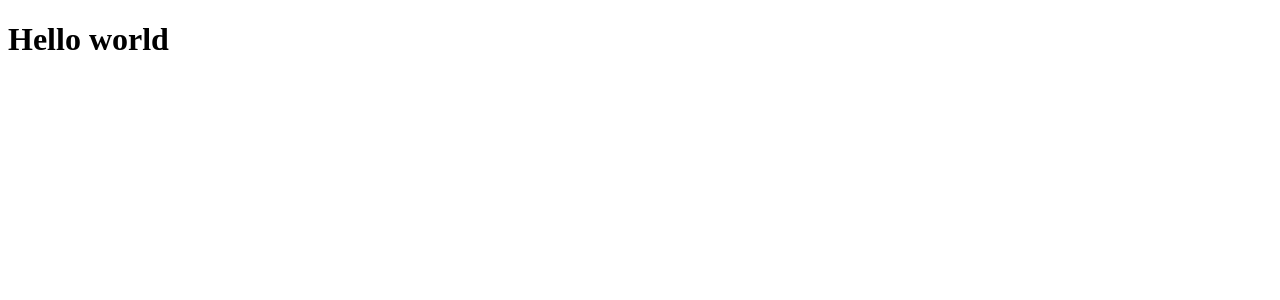
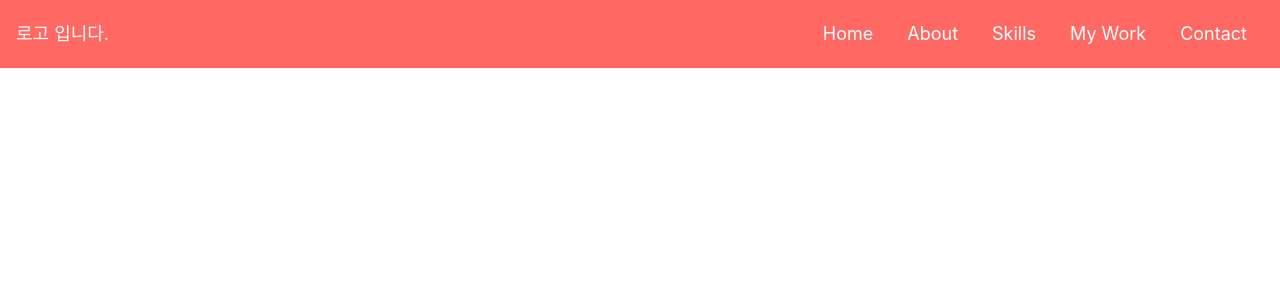
Before and after one commit to takeaways/react-my-web, a React (Create React App) app: page / in a window 1280 px wide. Shown: the top 300 px of the page. Built offline with nearby package versions, Linux system fonts and the light colour scheme.

Commit message:
ADD TopBar
네비게이션바 만들었습니다.

```diff
--- a/src/App.tsx
+++ b/src/App.tsx
@@ -1,10 +1,18 @@
 import React from 'react';
+import {BrowserRouter, Switch, Route} from "react-router-dom"
+
+import TopBar from './common/components/TopBar';
+
+import Main from './main/containers/Main';
 
 function App() {
   return (
-    <div className="App">
-      <h1>Hello world</h1>
-    </div>
+    <BrowserRouter>
+      <TopBar/>
+      <Switch>
+        <Route path="/" component={Main}/>
+      </Switch>
+    </BrowserRouter>
   );
 }
 
--- /dev/null
+++ b/src/common/components/GlobalStyles.tsx
@@ -0,0 +1,64 @@
+import { createGlobalStyle } from 'styled-components';
+import reset from 'styled-reset';
+
+const GlobalStyles = createGlobalStyle`
+    ${reset}
+    :root {
+	    /* Color */
+      --color-white: #ffffff;
+      --color-light-white: #eeeeee;
+      --color-dark-white: #bdbdbd;
+      --color-pink: #fe918d;
+      --color-dark-pink: #ff6863;
+      --color-black: #4d4d4d;
+      --color-dark-grey: #4d4d4d;
+      --color-grey: #616161;
+      --color-light-grey: #7c7979;
+      --color-blue: #73aace;
+      --color-yellow: #fff7d1;
+      --color-orange: #feb546;
+      --color-black: #000000;
+      /* Font size */
+      --font-large: 48px;
+      --font-medium: 28px;
+      --font-regular: 18px;
+      --font-small: 16px;
+      --font-micro: 14px;
+      /* Font weight */
+      --weight-bold: 700;
+      --weight-semi-bold: 600;
+      --weight-regular: 400;
+      /* Size */
+      --size-border-radius: 4px;
+      /* Animation */
+      --animation-duration: 250ms;
+    }
+    *{
+        box-sizing:border-box;
+    }
+    body{
+        font-size:var(--font-micro);
+        font-family: -apple-system,system-ui,BlinkMacSystemFont,"Segoe UI",Roboto,"Helvetica Neue",Arial,sans-serif;
+    }
+    a{
+        text-decoration:none;
+        color:inherit;
+        cursor: pointer;
+    }
+    ol, ul, li {
+        list-style: none;
+    }
+    img {
+        display: block;
+        width: 100%;
+        height: 100%;
+    }
+    input, button {
+        background-color: transparent;
+    }
+    h1, h2, h3, h4, h5, h6 {
+    font-family:'Maven Pro', sans-serif;
+  }
+`;
+
+export default GlobalStyles;
--- /dev/null
+++ b/src/common/components/PageContainer/index.tsx
@@ -0,0 +1,5 @@
+import React from "react"
+
+export default function PageContainer(){
+  return <h1>PageContainer</h1>
+}
--- /dev/null
+++ b/src/common/components/TopBar/index.tsx
@@ -0,0 +1,55 @@
+import React from 'react';
+import { Link } from 'react-router-dom';
+import styled from 'styled-components';
+
+function TopBar() {
+  return (
+    <Navbar>
+      <Logo>로고 입니다.</Logo>
+      <LinkList>
+        {LINKS.map((item) => (
+          <LinkItem key={item.title}>
+            <Link to={item.to}>{item.title}</Link>
+          </LinkItem>
+        ))}
+      </LinkList>
+    </Navbar>
+  );
+}
+
+const LINKS = [
+  { to: '/home', title: 'Home' },
+  { to: '/', title: 'About' },
+  { to: '/', title: 'Skills' },
+  { to: '/', title: 'My Work' },
+  { to: '/', title: 'Contact' },
+];
+
+const Navbar = styled.nav`
+  position: fixed;
+  width: 100%;
+  display: flex;
+  justify-content: space-between;
+  background-color: var(--color-dark-pink);
+  color: var(--color-white);
+  align-items: center;
+  padding: 16px;
+  transition: all var(--animation-duration) ease-in-out;
+  z-index: 1;
+  font-size: var(--font-regular);
+`;
+
+const Logo = styled.div``;
+const LinkList = styled.ul`
+  display: flex;
+  justify-content: space-evenly;
+`;
+const LinkItem = styled.li`
+  padding: 8px 12px;
+  margin: 0 4px;
+  cursor: pointer;
+  border-radius: var(--size-border-radius);
+  border: 1px solid transparent;
+`;
+
+export default React.memo(TopBar);
--- /dev/null
+++ b/src/common/store.ts
@@ -0,0 +1,5 @@
+import {createStore} from "redux"
+
+const store = createStore(()=>{});
+
+export default store;
--- a/src/index.tsx
+++ b/src/index.tsx
@@ -1,11 +1,16 @@
 import React from 'react';
 import ReactDOM from 'react-dom';
-
+import { Provider } from 'react-redux';
+// components
 import App from './App';
+// store
+import store from './common/store';
+import GlobalStyles from './common/components/GlobalStyles';
 
 ReactDOM.render(
-  <React.StrictMode>
+  <Provider store={store}>
+    <GlobalStyles />
     <App />
-  </React.StrictMode>,
+  </Provider>,
   document.querySelector('#root')
 );
--- /dev/null
+++ b/src/main/containers/Main.tsx
@@ -0,0 +1,5 @@
+import React from "react";
+
+export default function Main(){
+  return <h1>Main</h1>
+}
```
Also changed, not shown: package.json (+7 -0 lines), 1 other file (tests, documents, lock files or other folders).
